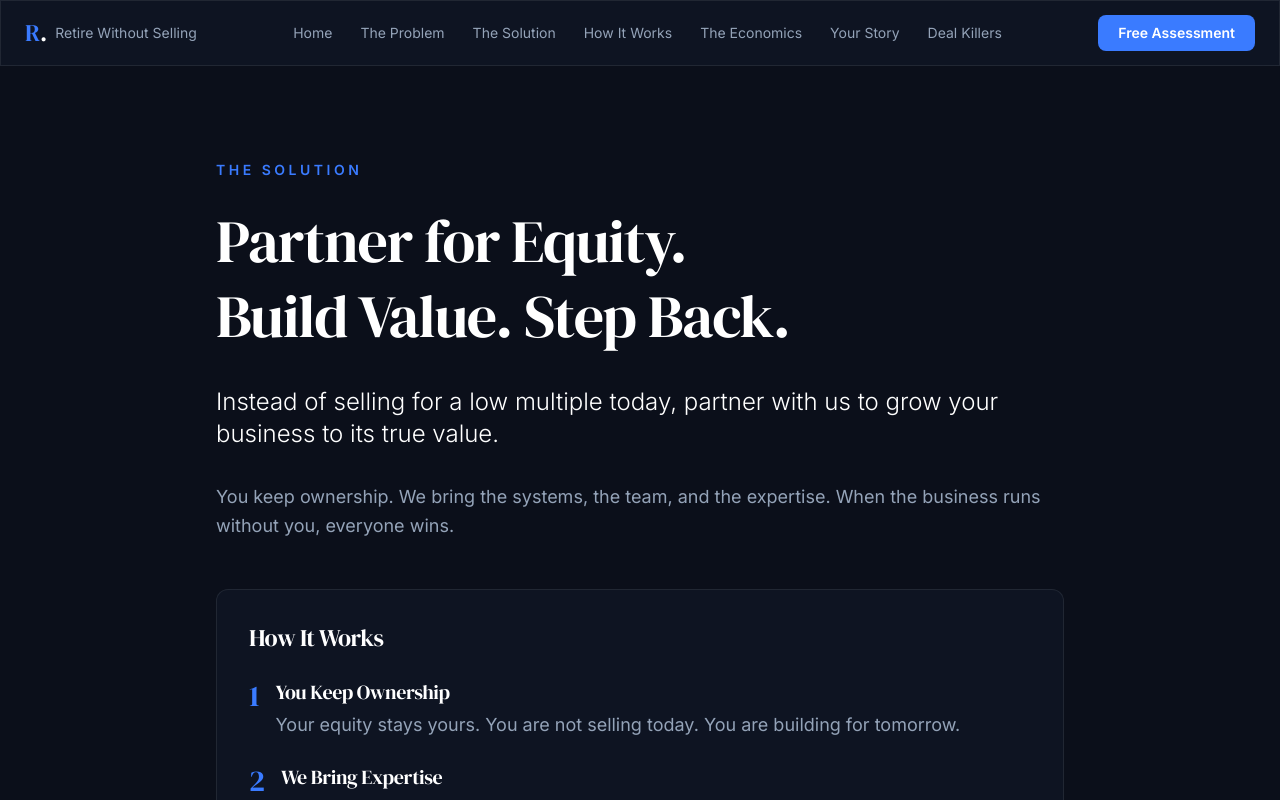
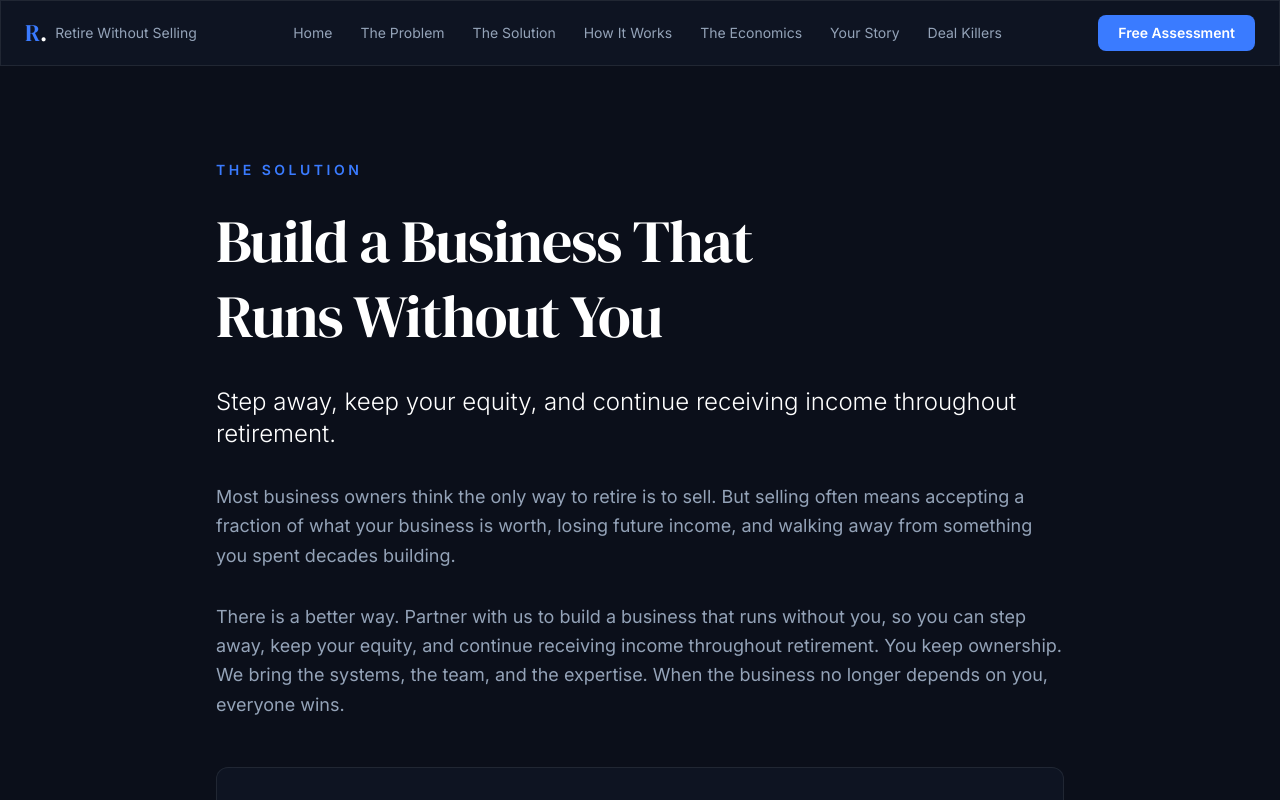
Before and after one commit to Netricro/Retire-Without-Selling, a Next.js app: page /the-solution in a window 1280 px wide. Shown: the top 800 px of the page. Built offline with nearby package versions, Linux system fonts and the light colour scheme.

Commit message:
Update core messaging: build a business that runs without you, keep equity, receive income throughout retirement

```diff
--- a/src/app/layout.tsx
+++ b/src/app/layout.tsx
@@ -19,7 +19,7 @@ const inter = Inter({
 
 export const metadata: Metadata = {
   title: "Retire Without Selling | Build to Retire",
-  description: "Most UK business owners over 55 will never retire on what their business is worth. There is a better way. Partner for equity. Build value. Step back. Keep ownership.",
+  description: "Build a business that runs without you, so you can step away, keep your equity, and continue receiving income throughout retirement. Partner for equity. Build value. Step back.",
   metadataBase: new URL("https://retirewithoutselling.com"),
   openGraph: {
     title: "Retire Without Selling Your Business",
--- a/src/app/page.tsx
+++ b/src/app/page.tsx
@@ -1,8 +1,8 @@
 import Link from 'next/link';
 
 export const metadata = {
-  title: 'Retire Without Selling Your Business | Build to Retire',
-  description: 'Most UK business owners over 55 will never retire on what their business is worth. 95% never sell. 96% sell for a fraction. There is a better way: partner for equity, build value, step back, keep ownership.',
+  title: 'Build a Business That Runs Without You | Retire Without Selling',
+  description: 'Build a business that runs without you, so you can step away, keep your equity, and continue receiving income throughout retirement.',
 };
 
 export default function Home() {
@@ -26,8 +26,7 @@ export default function Home() {
               Business
             </h1>
             <p className="text-xl md:text-2xl text-[#94a3b8] max-w-3xl mx-auto leading-relaxed mb-10">
-              95% of businesses never sell. 96% sell for a fraction of what they are worth.
-              There is a better way. Partner for equity. Build value. Step back. Keep ownership.
+              Build a business that runs without you, so you can step away, keep your equity, and continue receiving income throughout retirement.
             </p>
             <div className="flex flex-col sm:flex-row gap-4 justify-center">
               <a
@@ -102,10 +101,10 @@ export default function Home() {
             The Solution
           </p>
           <h2 className="text-4xl md:text-5xl mb-6 leading-tight">
-            Partner for Equity.<br />Build Value. Step Back.
+            Build a Business That<br />Runs Without You
           </h2>
           <p className="text-xl text-[#94a3b8] mb-8 max-w-3xl mx-auto leading-relaxed">
-            Instead of selling for a low multiple today, partner with us to grow your business to its true value. You keep ownership. We bring the systems, the team, and the expertise.
+            Step away, keep your equity, and continue receiving income throughout retirement. We partner with you to build the systems, the team, and the structure that makes it possible.
           </p>
           <Link
             href="/the-solution"
@@ -174,7 +173,7 @@ export default function Home() {
         <div className="absolute inset-0 bg-gradient-to-t from-[#3A7BFF]/10 to-transparent" />
         <div className="relative z-10 max-w-4xl mx-auto text-center">
           <h2 className="text-4xl md:text-5xl mb-6 leading-tight">
-            Find Out Where You Stand
+            Ready to Step Away and Keep Your Equity?
           </h2>
           <p className="text-xl text-[#94a3b8] mb-10 leading-relaxed">
             Take our free 5-minute Business Sale Assessment. No pitch. Just clarity.
--- a/src/app/the-solution/page.tsx
+++ b/src/app/the-solution/page.tsx
@@ -1,8 +1,8 @@
 import Link from 'next/link';
 
 export const metadata = {
-  title: 'The Solution | Retire Without Selling',
-  description: 'Partnering for equity: keep ownership, build value, step back. A better path than selling for a fraction today.',
+  title: 'The Solution | Build a Business That Runs Without You',
+  description: 'Build a business that runs without you, so you can step away, keep your equity, and continue receiving income throughout retirement.',
 };
 
 export default function TheSolution() {
@@ -12,16 +12,19 @@ export default function TheSolution() {
         The Solution
       </p>
       <h1 className="text-4xl md:text-6xl mb-8 leading-tight">
-        Partner for Equity.<br />Build Value. Step Back.
+        Build a Business That<br />Runs Without You
       </h1>
 
       <div className="space-y-8 text-lg text-[#94a3b8] leading-relaxed">
         <p className="text-2xl text-white font-light">
-          Instead of selling for a low multiple today, partner with us to grow your business to its true value.
+          Step away, keep your equity, and continue receiving income throughout retirement.
         </p>
 
         <p>
-          You keep ownership. We bring the systems, the team, and the expertise. When the business runs without you, everyone wins.
+          Most business owners think the only way to retire is to sell. But selling often means accepting a fraction of what your business is worth, losing future income, and walking away from something you spent decades building.
+        </p>
+        <p>
+          There is a better way. Partner with us to build a business that runs without you, so you can step away, keep your equity, and continue receiving income throughout retirement. You keep ownership. We bring the systems, the team, and the expertise. When the business no longer depends on you, everyone wins.
         </p>
 
         <div className="glass rounded-xl p-8 my-12 border border-[#3A7BFF]/30">
@@ -92,7 +95,7 @@ export default function TheSolution() {
         </div>
 
         <p>
-          The question is not "how do I sell my business?" The question is "how do I retire on what my business is worth?" Selling is one answer. Building value and keeping ownership is another. For most owners, it is the better answer.
+          The question is not "how do I sell my business?" The question is "how do I build a business that runs without me, so I can step away, keep my equity, and continue receiving income throughout retirement?"
         </p>
 
         <div className="flex flex-col items-center gap-6 my-16">
```
